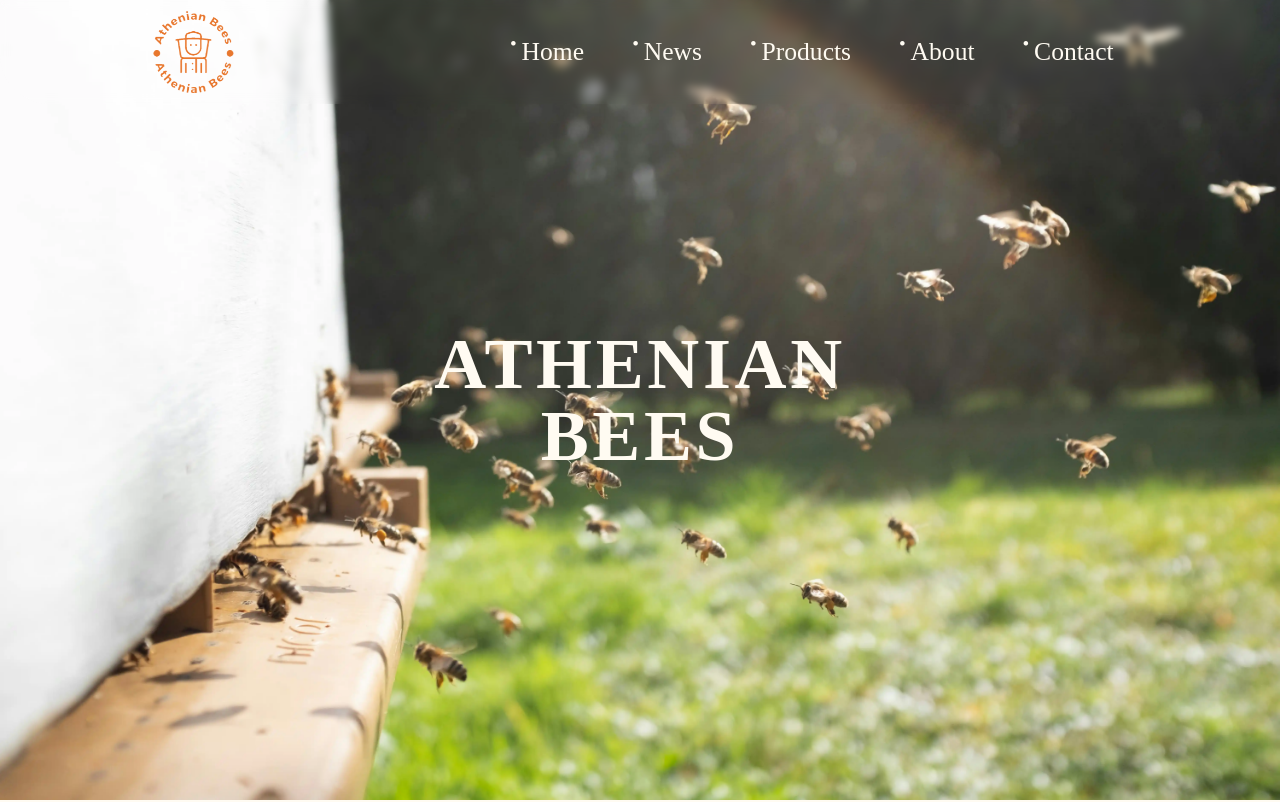
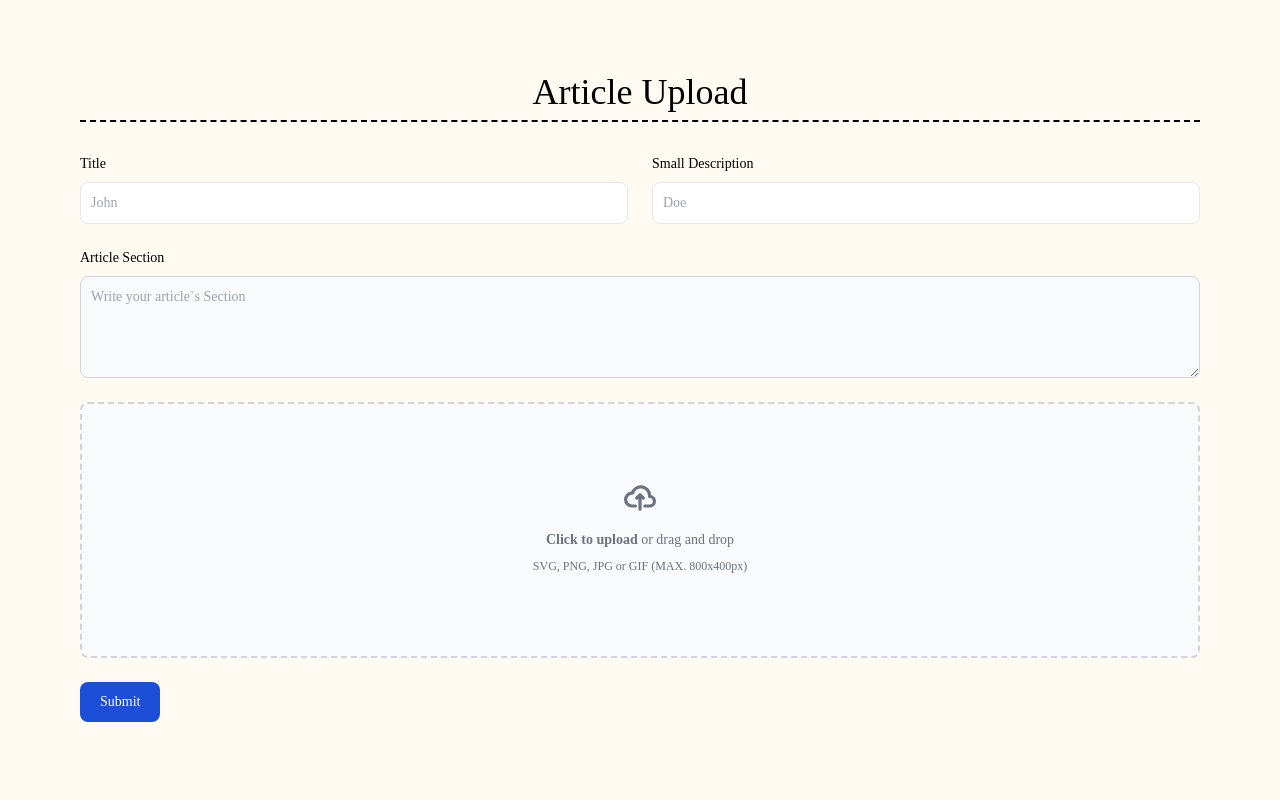
Before and after one commit to TSM97/commerce, a React (Vite) app: page /admin in a window 1280 px wide. Shown: the top 802 px of the page. Built offline with nearby package versions, Linux system fonts and the light colour scheme.

Commit message:
Implement( Routing ) + Initialize( Admin Page - inside main App )

```diff
--- a/package.json
+++ b/package.json
@@ -10,10 +10,13 @@
     "preview": "vite preview"
   },
   "dependencies": {
+    "@types/react-router-hash-link": "^2.4.9",
     "framer-motion": "^11.3.0",
     "lenis": "^1.1.6",
     "react": "^18.3.1",
-    "react-dom": "^18.3.1"
+    "react-dom": "^18.3.1",
+    "react-router-dom": "^6.25.1",
+    "react-router-hash-link": "^2.4.3"
   },
   "devDependencies": {
     "@types/react": "^18.3.3",
--- /dev/null
+++ b/src/AdminPage/Admin.tsx
@@ -0,0 +1,99 @@
+export default function Admin() {
+  return (
+    <section className='container m-auto min-h-screen pt-10'>
+      <div className='text-4xl my-8 pb-2 text-center border-2 border-t-0 border-r-0 border-l-0 border-b-black border-dashed'>
+        Article Upload
+      </div>
+      <form>
+        <div className='grid gap-6 mb-6 md:grid-cols-2'>
+          <div>
+            <label
+              htmlFor='first_name'
+              className='block mb-2 text-sm font-medium text-white-900'
+            >
+              Title
+            </label>
+            <input
+              type='text'
+              id='first_name'
+              className='bg-white-50 border border-white-300 text-white-900 text-sm rounded-lg block w-full  p-2.5 white'
+              placeholder='John'
+              required
+            />
+          </div>
+          <div>
+            <label
+              htmlFor='last_name'
+              className='block mb-2 text-sm font-medium text-white-900'
+            >
+              Small Description
+            </label>
+            <input
+              type='text'
+              id='last_name'
+              className='bg-white-50 border border-white-300 text-white-900 text-sm rounded-lg block w-full  p-2.5 white'
+              placeholder='Doe'
+              required
+            />
+          </div>
+
+          <section className='col-span-2'>
+            <label
+              htmlFor='articleSection'
+              className='block mb-2 text-sm font-medium'
+            >
+              Article Section
+            </label>
+            <textarea
+              id='articleSection'
+              rows={4}
+              className='block p-2.5 w-full text-sm text-gray-900 bg-gray-50 rounded-lg border border-gray-300'
+              placeholder='Write your article`s Section'
+            />
+          </section>
+          <section className='col-span-2'>
+            <div className='flex items-center justify-center w-full'>
+              <label
+                htmlFor='dropzone-file'
+                className='flex flex-col items-center justify-center w-full h-64 border-2 border-gray-300 border-dashed rounded-lg cursor-pointer bg-gray-50'
+              >
+                <div className='flex flex-col items-center justify-center pt-5 pb-6'>
+                  <svg
+                    className='w-8 h-8 mb-4 text-gray-500'
+                    aria-hidden='true'
+                    xmlns='http://www.w3.org/2000/svg'
+                    fill='none'
+                    viewBox='0 0 20 16'
+                  >
+                    <path
+                      stroke='currentColor'
+                      stroke-linecap='round'
+                      stroke-linejoin='round'
+                      stroke-width='2'
+                      d='M13 13h3a3 3 0 0 0 0-6h-.025A5.56 5.56 0 0 0 16 6.5 5.5 5.5 0 0 0 5.207 5.021C5.137 5.017 5.071 5 5 5a4 4 0 0 0 0 8h2.167M10 15V6m0 0L8 8m2-2 2 2'
+                    />
+                  </svg>
+                  <p className='mb-2 text-sm text-gray-500 dark:text-gray-400'>
+                    <span className='font-semibold'>Click to upload</span> or
+                    drag and drop
+                  </p>
+                  <p className='text-xs text-gray-500 dark:text-gray-400'>
+                    SVG, PNG, JPG or GIF (MAX. 800x400px)
+                  </p>
+                </div>
+                <input id='dropzone-file' type='file' className='hidden' />
+              </label>
+            </div>
+          </section>
+        </div>
+
+        <button
+          type='submit'
+          className='text-white bg-blue-700 hover:bg-blue-800 focus:ring-4 focus:outline-none focus:ring-blue-300 font-medium rounded-lg text-sm w-full sm:w-auto px-5 py-2.5 text-center'
+        >
+          Submit
+        </button>
+      </form>
+    </section>
+  );
+}
--- a/src/App.css
+++ b/src/App.css
@@ -1,5 +1,5 @@
 #root {
-  font-family: "Playfair Display", serif;
+  font-family: 'Playfair Display', serif;
   --primary-color: rgba(232, 119, 46, 1);
   --background-color: rgba(255, 251, 242, 1);
   --background-transparent-color: rgba(255, 251, 242, 0.6);
@@ -13,7 +13,7 @@ body {
   position: relative;
 }
 .NavButton::before {
-  content: "";
+  content: '';
   position: absolute;
   bottom: 0;
   left: 0;
--- a/src/App.tsx
+++ b/src/App.tsx
@@ -1,10 +1,12 @@
-import NavBar from "./Components/NavBar";
-import { Hero, Intro } from "./Components/Hero";
-import Description from "./Components/News/Description";
-import "./App.css";
+import { useEffect } from 'react';
+import { Routes, Route } from 'react-router-dom';
+import Lenis from 'lenis';
 
-import { useEffect } from "react";
-import Lenis from "lenis";
+import NavBar from './Components/NavBar';
+import Admin from './AdminPage/Admin';
+import { Hero, Intro } from './Components/Hero';
+import Description from './Components/News/Description';
+import './App.css';
 
 export default function App() {
   useEffect(() => {
@@ -18,15 +20,28 @@ export default function App() {
     requestAnimationFrame(raf);
   }, []);
 
+  const isAdminPage = location.pathname === '/admin';
+  console.log(location.pathname);
+
   return (
     <>
-      <section className="flex justify-center w-100dvw">
-        <NavBar />
+      <section className='flex justify-center w-100dvw'>
+        {!isAdminPage && <NavBar />}
       </section>
-      <Intro />
-      <Description />
-      <Hero />
-      <div className="h-screen"></div>
+      <Routes>
+        <Route
+          path='/'
+          element={
+            <section>
+              <Intro />
+              <Description />
+              <Hero />
+              <div className='h-screen'></div>
+            </section>
+          }
+        />
+        <Route path='/admin' element={<Admin />} />
+      </Routes>
     </>
   );
 }
--- a/src/Components/Hero/Intro.tsx
+++ b/src/Components/Hero/Intro.tsx
@@ -1,29 +1,29 @@
-import Background from "../../assets/HeroSectionImg.webp";
-import { useScroll, useTransform, motion } from "framer-motion";
+import Background from '../../assets/HeroSectionImg.webp';
+import { useScroll, useTransform, motion } from 'framer-motion';
 
 export default function Intro() {
   const { scrollYProgress } = useScroll({
     layoutEffect: false,
-    offset: ["start start", "end start"],
+    offset: ['start start', 'end start'],
   });
 
-  const y = useTransform(scrollYProgress, [0, 1], ["0vh", "150vh"]);
+  const y = useTransform(scrollYProgress, [0, 1], ['0vh', '150vh']);
 
   return (
-    <div className="h-screen overflow-hidden">
-      <motion.div style={{ y }} className="relative h-full">
-        <div className="absolute top-1/2 left-1/2 -translate-x-1/2 -translate-y-1/2 m-auto text-7xl font-extrabold text-center text-white tracking-wider">
+    <div id='Home' className='h-screen overflow-hidden'>
+      <motion.div style={{ y }} className='relative h-full'>
+        <div className='absolute top-1/2 left-1/2 -translate-x-1/2 -translate-y-1/2 m-auto text-7xl font-extrabold text-center text-white tracking-wider'>
           <div>ATHENIAN</div>
           <div>BEES</div>
         </div>
         <img
           src={Background}
-          alt="Hero Section Image"
+          alt='Hero Section Image'
           style={{
-            width: "100%",
-            height: "100%",
-            objectFit: "cover",
-            overflow: "hidden",
+            width: '100%',
+            height: '100%',
+            objectFit: 'cover',
+            overflow: 'hidden',
           }}
         />
       </motion.div>
--- a/src/Components/NavBar/NavBar.tsx
+++ b/src/Components/NavBar/NavBar.tsx
@@ -1,38 +1,39 @@
-import { motion, useMotionValueEvent, useScroll } from "framer-motion";
-import { useState } from "react";
-import Logo from "../../assets/ATHBees.webp";
+import { motion, useMotionValueEvent, useScroll } from 'framer-motion';
+import { useState } from 'react';
+import Logo from '../../assets/ATHBees.webp';
+import { NavHashLink } from 'react-router-hash-link';
 
-const navList: string[] = ["Home", "News", "Products", "About", "Contact"];
+const navList: string[] = ['Home', 'News', 'Products', 'About', 'Contact'];
 
 const parentVariants = {
   visible: {
     opacity: 1,
     y: 0,
-    backgroundColor: "var(--background-transparent-color)",
-    color: "rgb(0, 0, 0)",
+    backgroundColor: 'var(--background-transparent-color)',
+    color: 'rgb(0, 0, 0)',
   },
   hidden: {
     opacity: 0,
-    y: "-4rem",
-    backgroundColor: "rgba(255, 255, 255, 0)",
-    color: "var(--background-color)",
+    y: '-4rem',
+    backgroundColor: 'rgba(255, 255, 255, 0)',
+    color: 'var(--background-color)',
   },
   initial: {
     opacity: 1,
     y: 0,
-    backgroundColor: "rgba(255, 255, 255, 0)",
-    color: "var(--background-color)",
+    backgroundColor: 'rgba(255, 255, 255, 0)',
+    color: 'var(--background-color)',
   },
 };
 
 const childVariants = {
   visible: { opacity: 1, y: 0 },
-  hidden: { opacity: 0, y: "-2rem" },
+  hidden: { opacity: 0, y: '-2rem' },
 };
 
 export default function NavBar() {
   const { scrollY } = useScroll();
-  const [hidden, setHidden] = useState<boolean | "initial">("initial");
+  const [hidden, setHidden] = useState<boolean | 'initial'>('initial');
   const [prevScroll, setPrevScroll] = useState(0);
 
   function update(latest: number, prev: number): void {
@@ -41,11 +42,11 @@ export default function NavBar() {
     } else if (latest > 100 && latest > prev) {
       setHidden(true);
     } else if (latest == 0 && latest < prev) {
-      setHidden("initial");
+      setHidden('initial');
     }
   }
 
-  useMotionValueEvent(scrollY, "change", (latest: number) => {
+  useMotionValueEvent(scrollY, 'change', (latest: number) => {
     update(latest, prevScroll);
     setPrevScroll(latest);
   });
@@ -54,7 +55,7 @@ export default function NavBar() {
     <motion.nav
       className={`flex sm:justify-around backdrop-blur-sm justify-between items-center p-2 max-h-[13dvh] text-[2vw] fixed left-0 w-[98vw] z-50 rounded-b-[50px]`}
       variants={parentVariants}
-      animate={hidden === "initial" ? "initial" : hidden ? "hidden" : "visible"}
+      animate={hidden === 'initial' ? 'initial' : hidden ? 'hidden' : 'visible'}
       transition={{
         ease: [0.1, 0.25, 0.3, 1],
         duration: 0.4,
@@ -68,17 +69,17 @@ export default function NavBar() {
           duration: 0.5,
           scale: {
             duration: 0.6,
-            ease: "easeInOut",
+            ease: 'easeInOut',
           },
         }}
         src={Logo}
-        className="h-[13dvh] cursor-pointer"
-        alt="AthenianBees Logo"
+        className='h-[13dvh] cursor-pointer'
+        alt='AthenianBees Logo'
       />
-      <div className="flex gap-12">
+      <div className='flex gap-12'>
         {navList.map((item, i) => (
-          <motion.a
-            className="NavButton cursor-pointer text-nowrap"
+          <motion.div
+            className='NavButton cursor-pointer text-nowrap'
             key={i}
             variants={childVariants}
             initial={{ opacity: 1, y: 0 }}
@@ -87,9 +88,13 @@ export default function NavBar() {
               duration: 0.4,
             }}
           >
-            <sup>&#8226; </sup>
-            {item}
-          </motion.a>
+            <NavHashLink to={`/#${item}`}>
+              <div>
+                <sup>&#8226; </sup>
+                {item}
+              </div>
+            </NavHashLink>
+          </motion.div>
         ))}
       </div>
     </motion.nav>
--- a/src/main.tsx
+++ b/src/main.tsx
@@ -1,10 +1,14 @@
 import React from 'react';
 import ReactDOM from 'react-dom/client';
 import App from './App.tsx';
+import { BrowserRouter } from 'react-router-dom';
+
 import './index.css';
 
 ReactDOM.createRoot(document.getElementById('root')!).render(
   <React.StrictMode>
-    <App />
+    <BrowserRouter>
+      <App />
+    </BrowserRouter>
   </React.StrictMode>
 );
--- a/tailwind.config.js
+++ b/tailwind.config.js
@@ -4,6 +4,9 @@ export default {
   content: ['./index.html', './src/**/*.{js,ts,jsx,tsx}'],
   theme: {
     container: {
+      margin: {
+        DEFAULT: 'auto',
+      },
       padding: {
         DEFAULT: '1rem',
         sm: '2rem',
@@ -17,7 +20,7 @@ export default {
         white: 'rgb(255, 251, 242)',
         primary: {
           DEFAULT: '#e8772e',
-        }
+        },
       },
     },
   },
```
Also changed, not shown: src/Components/News/Description.tsx (+7 -4 lines), 1 other file (tests, documents, lock files or other folders).
